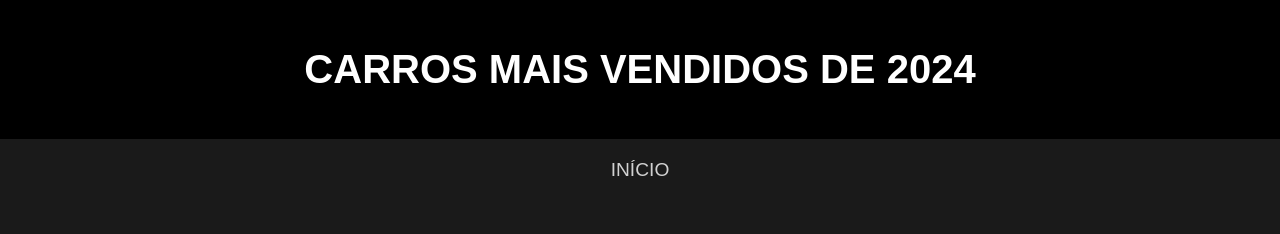
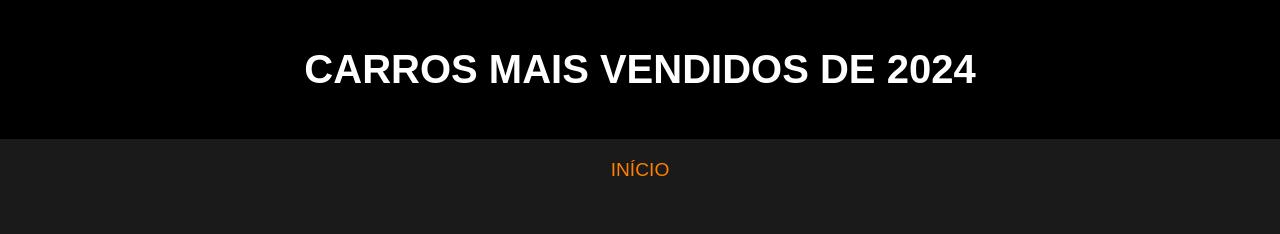
Before and after one commit to lukas730/projeto-GTS, a plain HTML site: page ven.html in a window 1280 px wide. Shown: the top 234 px of the page. Drawn offline with Linux system fonts and the light colour scheme.

Commit message:
Update ven.css

```diff
--- a/ven.css
+++ b/ven.css
@@ -25,7 +25,7 @@ body {
 }
 
 .menu .link {
-    color: #d1d1d1;
+    color: #ff7f00;
     text-decoration: none;
     font-size: 1.2em;
     margin: 0 15px;
```
